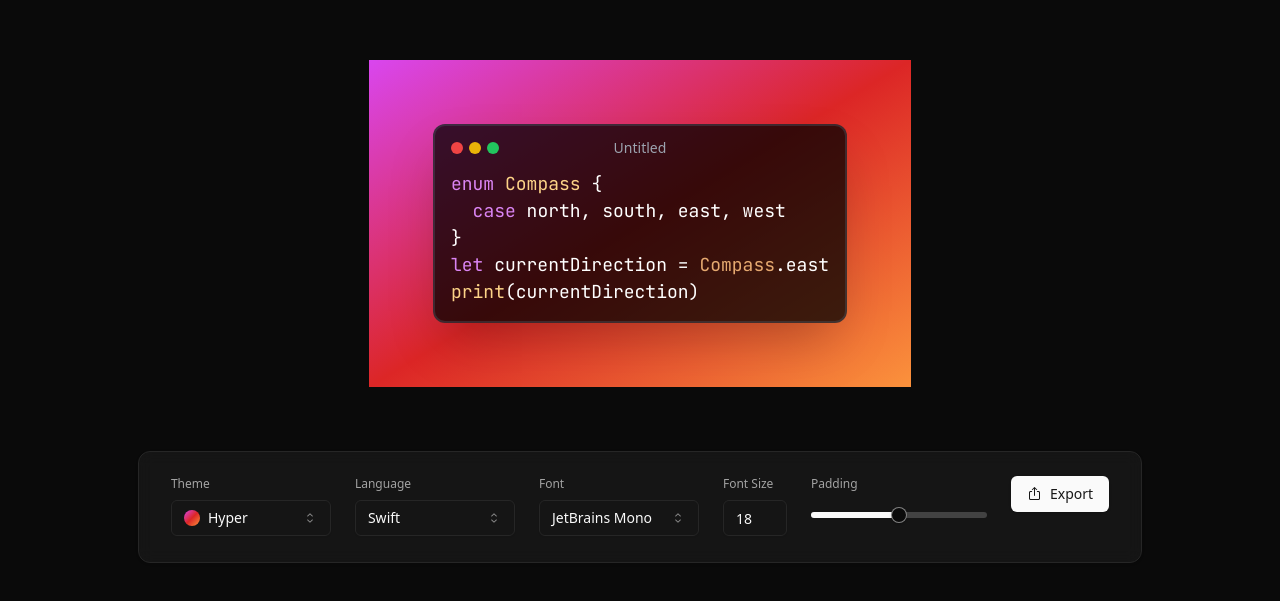
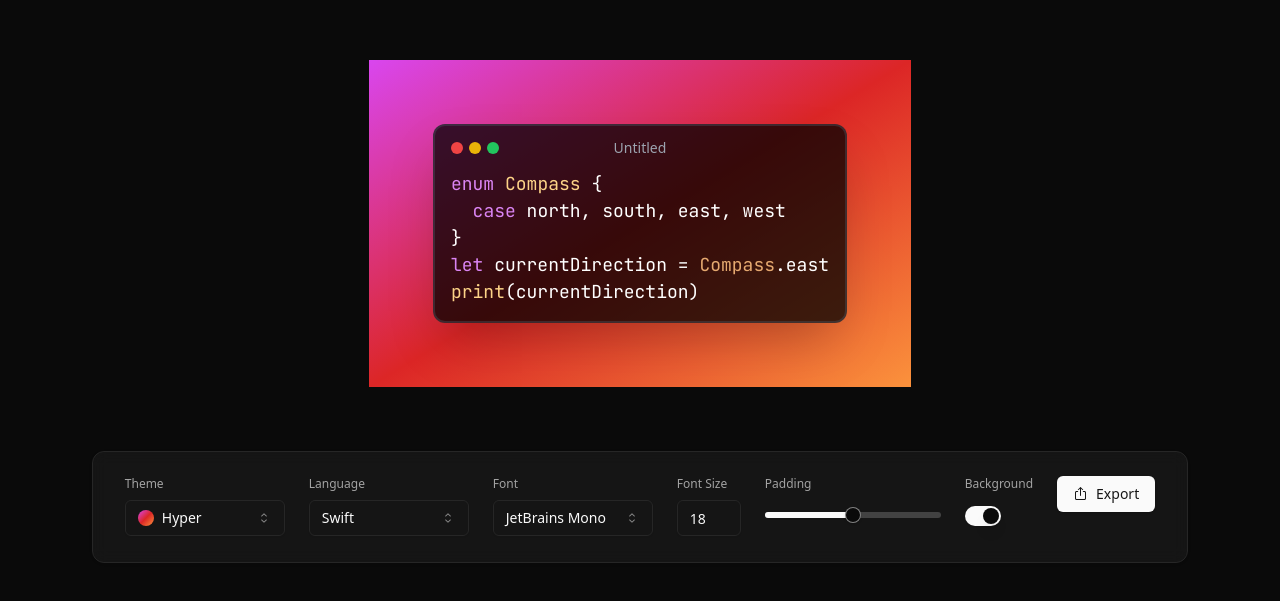
Before and after one commit to Anchit1909/code-screenshot, a Next.js app: page / in a window 1280 px wide. Shown: the part 173-774 px from the top of the page. Built offline with nearby package versions, Linux system fonts and the light colour scheme.

Commit message:
Implemented Background switch feature

```diff
--- /dev/null
+++ b/src/components/controls/BackgroundSwitch.jsx
@@ -0,0 +1,23 @@
+import useStore from "@/store/store";
+import { Switch } from "../ui/switch";
+
+function BackgroundSwitch() {
+  const showBg = useStore((state) => state.showBackground);
+
+  return (
+    <div>
+      <label className="block mb-2 text-xs font-medium text-neutral-400">
+        Background
+      </label>
+      <Switch
+        checked={showBg}
+        onCheckedChange={(checked) =>
+          useStore.setState({ showBackground: checked })
+        }
+        className="my-1.5"
+      />
+    </div>
+  );
+}
+
+export default BackgroundSwitch;
--- a/src/pages/index.js
+++ b/src/pages/index.js
@@ -1,4 +1,5 @@
 import CodeEditor from "@/components/CodeEditor";
+import BackgroundSwitch from "@/components/controls/BackgroundSwitch";
 import ExportOptions from "@/components/controls/ExportOptions";
 import FontSelect from "@/components/controls/FontSelect";
 import FontSizeInput from "@/components/controls/FontSizeInput";
@@ -66,6 +67,7 @@ export default function Home() {
           <FontSelect />
           <FontSizeInput />
           <PaddingSlider />
+          <BackgroundSwitch />
           <ExportOptions targetRef={editorRef} />
         </CardContent>
       </Card>
```
